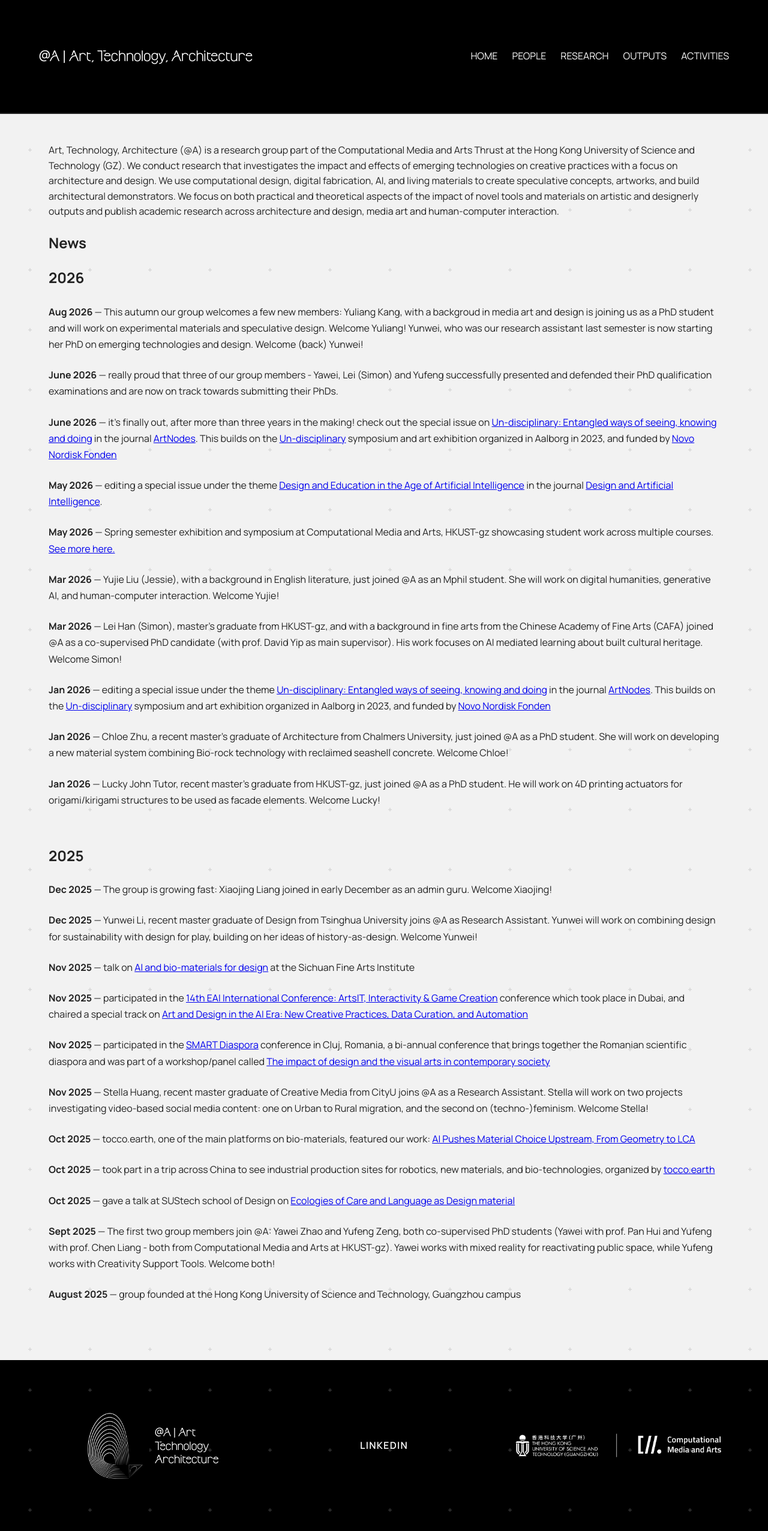
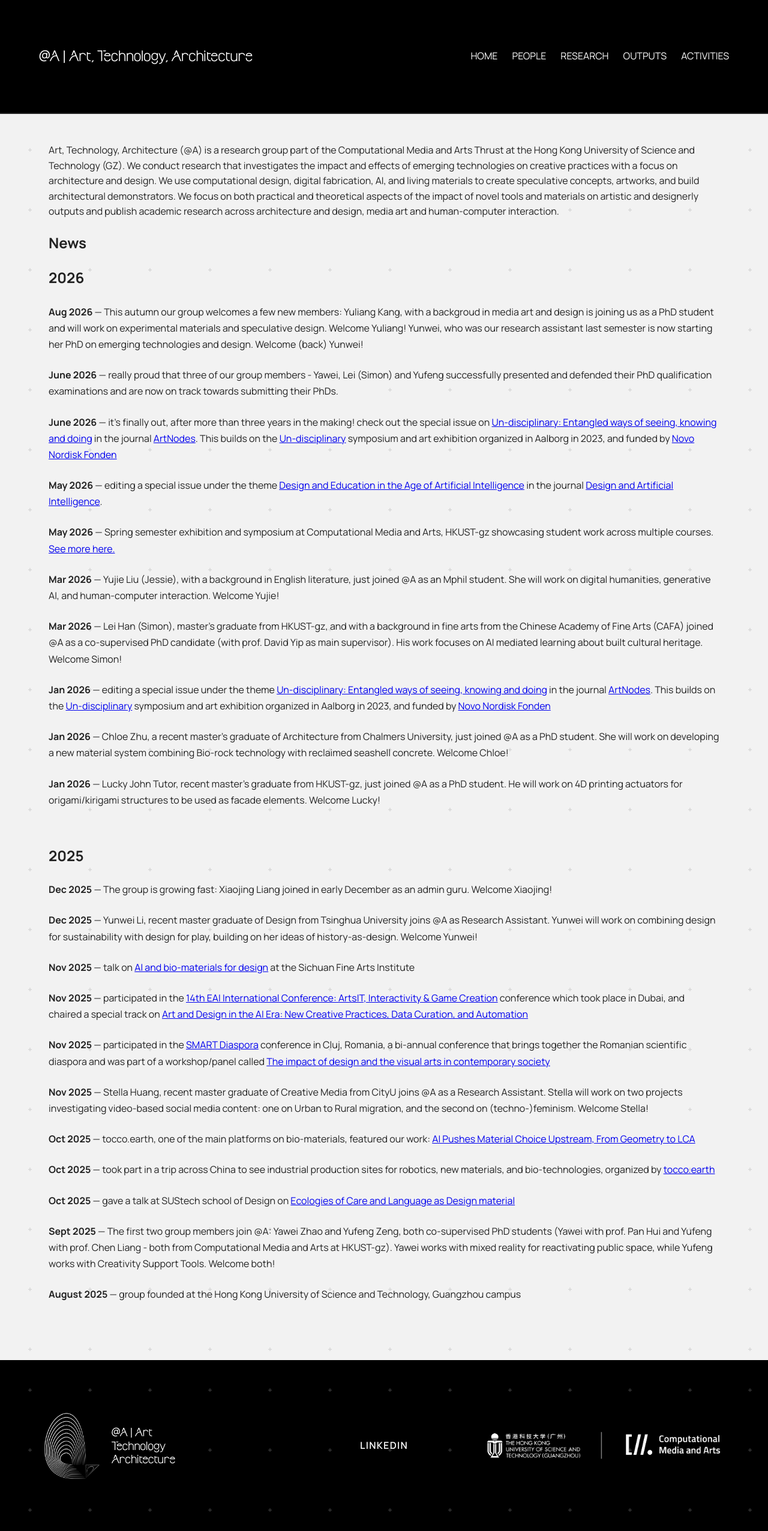
Before and after one commit to anqua/at-a, a Jekyll site: the page built from index.md, in a window 1280 px wide. Shown: the whole page at 60% size. Built offline with Jekyll 4.4.1, drawn with Linux system fonts in a browser that asks for light colours.

Commit message:
Align footer logos with header edges and center them on mobile
Switch the footer grid from equal-width flex columns to a 1fr/auto/1fr
CSS grid so the @A logo sits flush with the header's left-edge text and
the HKUST-CMA logo sits flush with the header's right-edge nav, both at
zero inset like the header itself. On mobile, center all three footer
items (logos and the LinkedIn link) instead of left-aligning them.

```diff
--- a/assets/css/style.css
+++ b/assets/css/style.css
@@ -485,28 +485,18 @@ h1 {
   text-align: left;
 }
 
-.footer-col-side.footer-brand {
-  flex-direction: row;
-  gap: 1em;
-}
-
 .footer-grid {
-  display: flex;
+  display: grid;
+  grid-template-columns: 1fr auto 1fr;
   align-items: center;
-  justify-content: space-between;
   gap: 2em;
-  flex-wrap: wrap;
-}
-
-.footer-col {
-  flex: 1 1 0;
 }
 
 .footer-contact {
   display: flex;
   align-items: center;
   justify-content: center;
-  flex: 1 1 160px;
+  justify-self: center;
 }
 
 .footer-col-center,
@@ -516,7 +506,16 @@ h1 {
   align-items: center;
   justify-content: center;
   gap: 0.6em;
-  flex: 1 1 160px;
+}
+
+.footer-col-side.footer-brand {
+  flex-direction: row;
+  gap: 1em;
+  justify-self: start;
+}
+
+.footer-col-center {
+  justify-self: end;
 }
 
 .footer-logo-hkustcma {
@@ -543,13 +542,14 @@ h1 {
 
 @media (max-width: 768px) {
   .footer-grid {
-    flex-direction: column;
-    align-items: flex-start;
-    text-align: left;
+    grid-template-columns: 1fr;
+    justify-items: center;
+    text-align: center;
   }
 
-  .footer-col-center,
-  .footer-col-side {
-    justify-content: flex-start;
+  .footer-col-side.footer-brand,
+  .footer-contact,
+  .footer-col-center {
+    justify-self: center;
   }
 }
```
